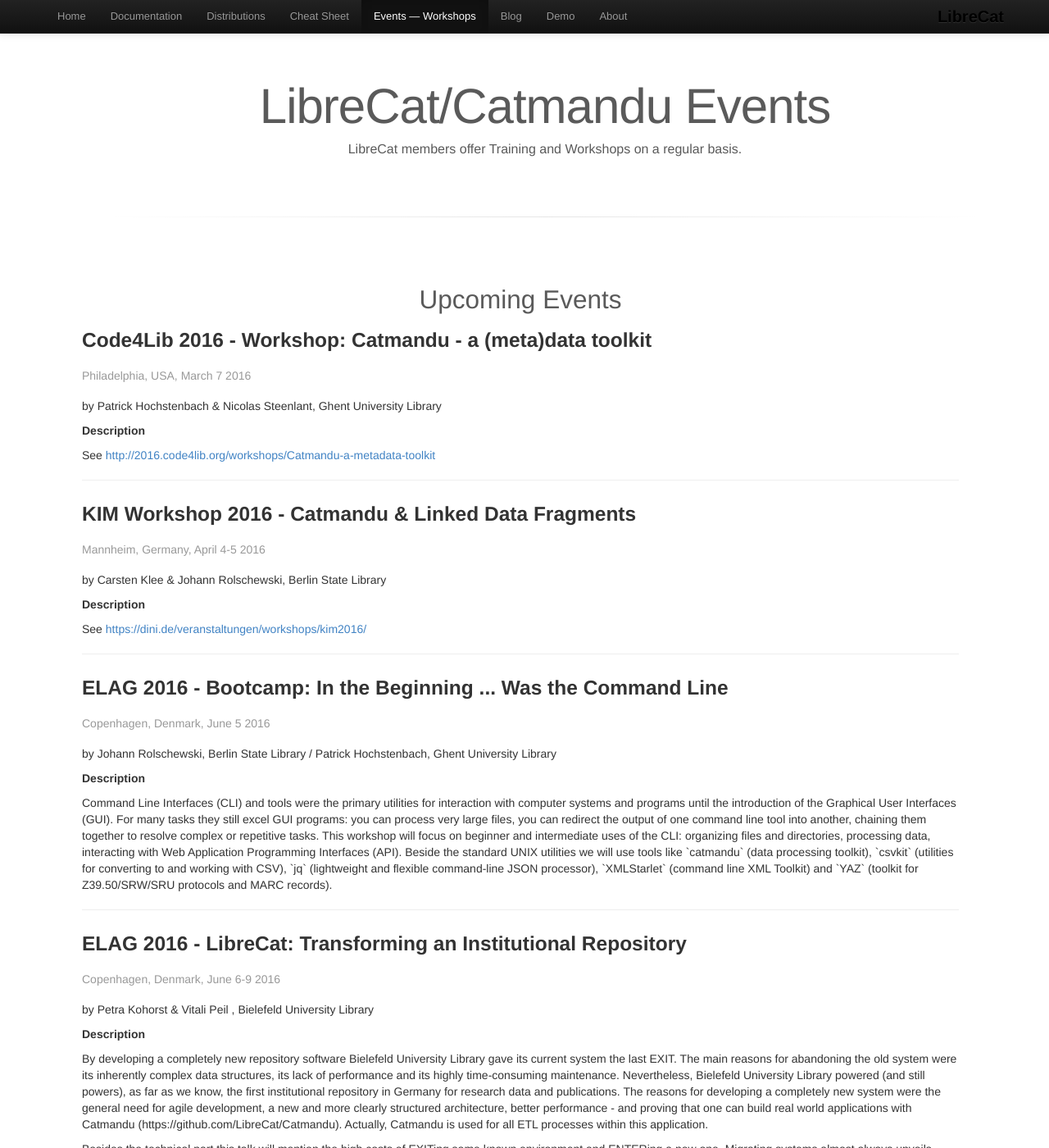
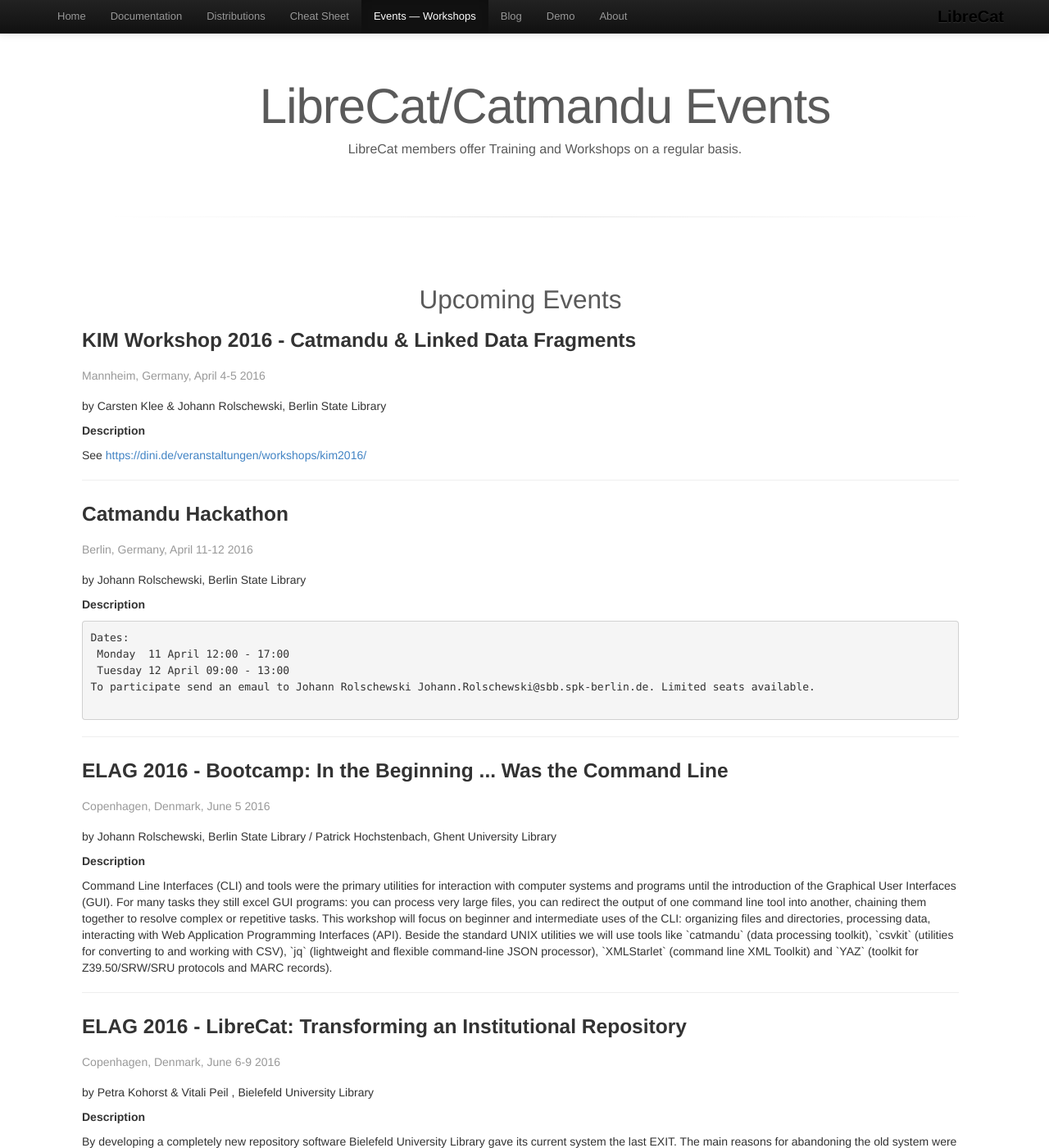
Before and after one commit to LibreCat/librecat.github.io, a Jekyll site: the page built from events.html, in a window 1280 px wide and 1400 px high. Shown: the whole window at 82% size. Built offline with Jekyll 4.4.1, drawn with Linux system fonts in a browser that asks for light colours; some of the changed text lies outside the part shown.

Commit message:
Adding hackathon

```diff
--- a/events.html
+++ b/events.html
@@ -22,20 +22,25 @@
             <h2>Upcoming Events</h2>
         </div>
 
-				<h3>Code4Lib 2016 - Workshop: Catmandu - a (meta)data toolkit<br>
-				<small>Philadelphia, USA, March 7 2016</small></h3>
-				<p>by Patrick Hochstenbach &amp; Nicolas Steenlant, Ghent University Library</p>
-				<h5>Description</h5>
-                See <a href="http://2016.code4lib.org/workshops/Catmandu-a-metadata-toolkit">http://2016.code4lib.org/workshops/Catmandu-a-metadata-toolkit</a>
-                <hr>
-
 				<h3>KIM Workshop 2016 - Catmandu & Linked Data Fragments <br>
 				<small>Mannheim, Germany, April 4-5 2016</small></h3>
 				<p>by  Carsten Klee &amp; Johann Rolschewski, Berlin State Library</p>
 				<h5>Description</h5>
                 See <a href="https://dini.de/veranstaltungen/workshops/kim2016/">https://dini.de/veranstaltungen/workshops/kim2016/</a>
+                <hr>
 
+				<h3>Catmandu Hackathon<br>
+				<small>Berlin, Germany, April 11-12 2016</small></h3>
+				<p>by  Johann Rolschewski, Berlin State Library</p>
+				<h5>Description</h5>
+                <pre>
+Dates:
+ Monday  11 April 12:00 - 17:00
+ Tuesday 12 April 09:00 - 13:00
+To participate send an emaul to Johann Rolschewski Johann.Rolschewski@sbb.spk-berlin.de. Limited seats available.
+                </pre>
                 <hr>
+
 
 				<h3>ELAG 2016 - Bootcamp: In the Beginning ... Was the Command Line<br>
 				<small>Copenhagen, Denmark, June 5 2016</small></h3>
@@ -70,6 +75,13 @@
      <div class="span11 offset1">
 
       <div class="marketing"><h2>Past Events</h2></div>
+				<h3>Code4Lib 2016 - Workshop: Catmandu - a (meta)data toolkit<br>
+				<small>Philadelphia, USA, March 7 2016</small></h3>
+				<p>by Patrick Hochstenbach &amp; Nicolas Steenlant, Ghent University Library</p>
+				<h5>Description</h5>
+                See <a href="http://2016.code4lib.org/workshops/Catmandu-a-metadata-toolkit">http://2016.code4lib.org/workshops/Catmandu-a-metadata-toolkit</a>
+                <hr>
+
 
 				<h3>Research Data, Librarians and Libraries: Use-cases and Approaches/LibreCat Developer Workshop 2015<br>
 				<small>Lund, Sweden, December 2–3 2015</small></h3>
```
